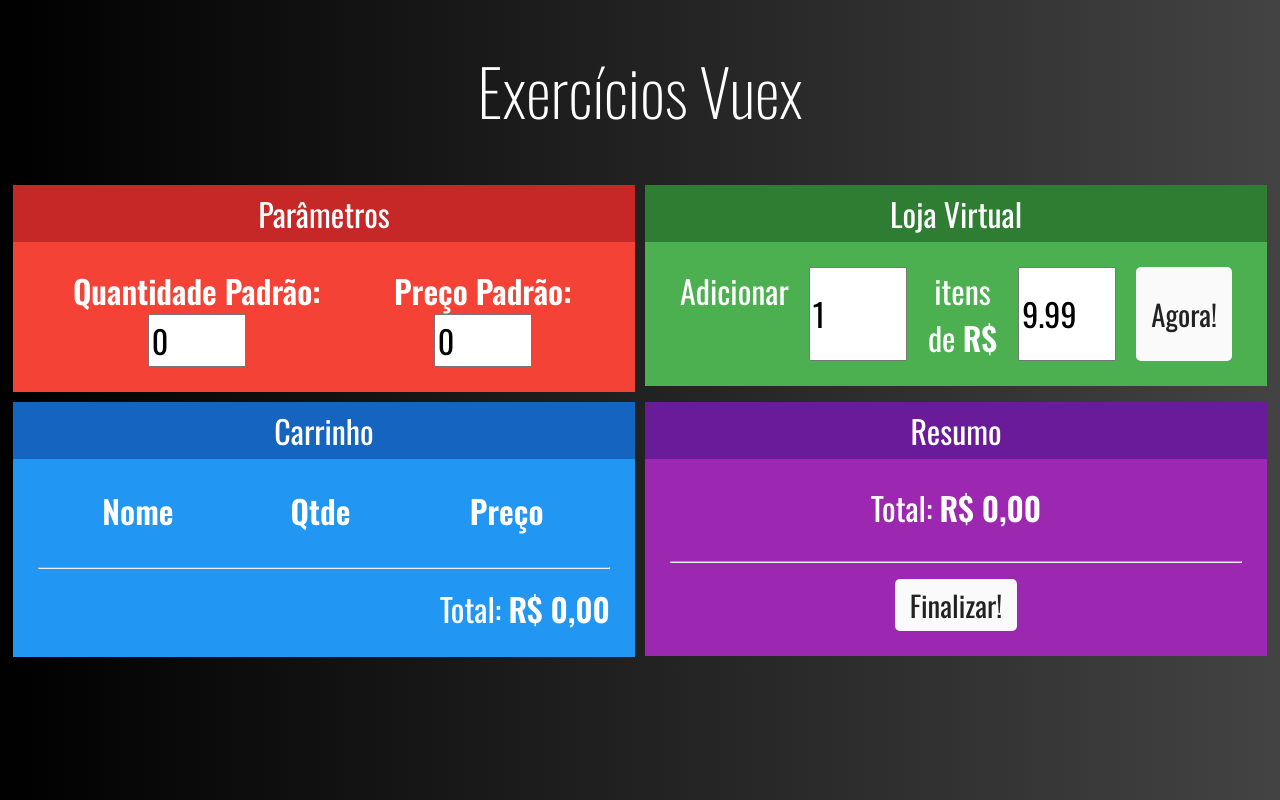
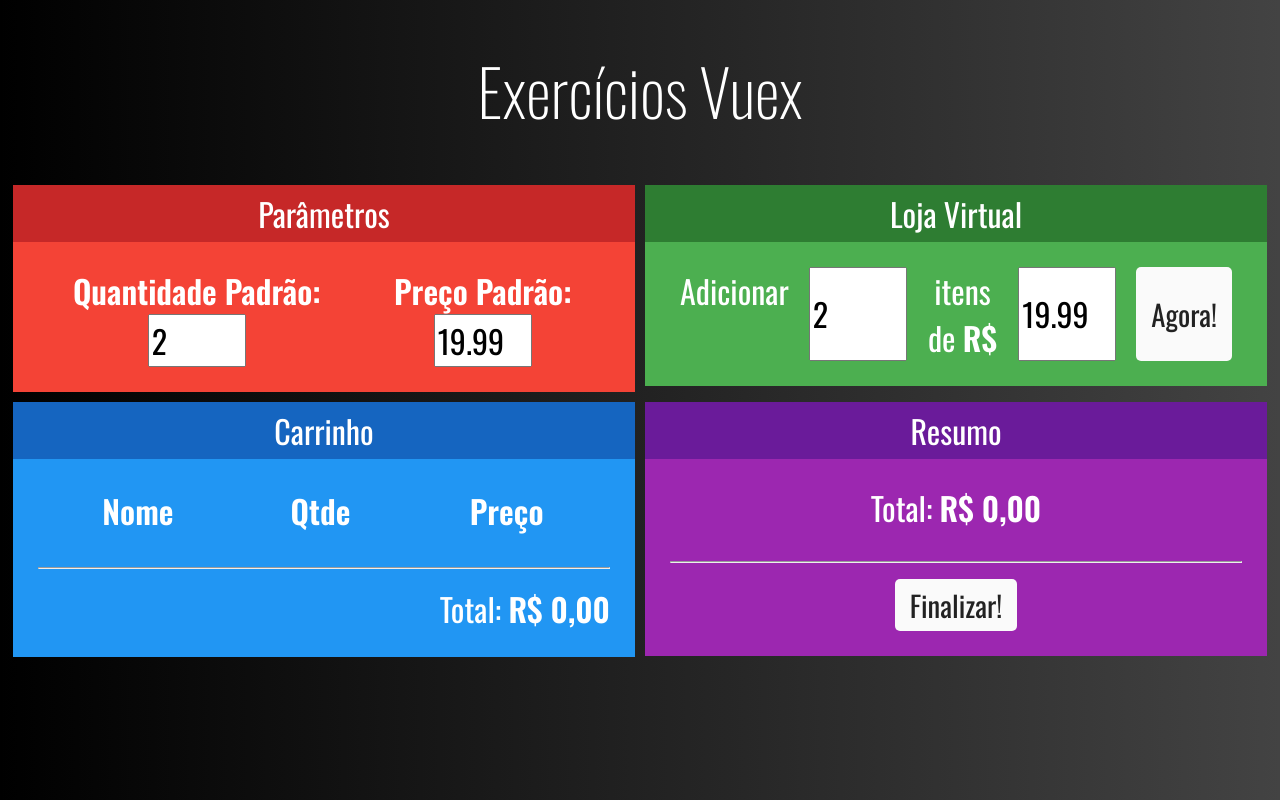
Before and after one commit to hugopedro/Vue-2, a Vue app in the folder vuex-exercicios/vuex-exercicios/: page / in a window 1280 px wide. Built offline with nearby package versions, Linux system fonts and the light colour scheme.

Commit message:
Vuex e Two-Way-Binding (v-model)

```diff
--- a/vuex-exercicios/vuex-exercicios/src/components/Loja.vue
+++ b/vuex-exercicios/vuex-exercicios/src/components/Loja.vue
@@ -17,10 +17,16 @@ import  {mapActions } from 'vuex'
 export default {
     data() {
         return {
-            sequencia: 1,
-            quantidade: 1,
-            preco: 9.99,
+            sequencia: 1
         }
+    },
+    computed: {
+        quantidade() {
+            return this.$store.state.quantidade
+        },
+        preco() {
+            return this.$store.state.preco
+        } //após criar as unidades computadas deve-se remover as propiedades iguais em data para n dar conflito
     },
     methods: {
         //getters são colocados dentro de propiedades computadas, e setters dentro dos métodos!
--- a/vuex-exercicios/vuex-exercicios/src/components/Parametros.vue
+++ b/vuex-exercicios/vuex-exercicios/src/components/Parametros.vue
@@ -15,10 +15,22 @@
 
 <script>
 export default {
-    data() {
-        return {
-            quantidade: 0,
-            preco: 0
+    computed: { //desse jeito a propiedade computada pode alterar e ler
+        quantidade: { //porem é uma gambiarra pois alterações devem ser feitas em data
+            get() {
+                return this.$store.state.quantidade
+            },
+            set(valor) {
+                this.$store.commit('setQuantidade', valor)
+            }
+        },
+        preco: {
+            get () {
+                return this.$store.state.preco
+            },
+            set (valor) {
+                this.$store.commit('setPreco', valor)
+            }
         }
     }
 }
--- a/vuex-exercicios/vuex-exercicios/src/store/store.js
+++ b/vuex-exercicios/vuex-exercicios/src/store/store.js
@@ -7,7 +7,9 @@ Vue.use(Vuex)
 
 export default new Vuex.Store({
     state: {
-        produtos: []
+        produtos: [],
+        quantidade: 2,
+        preco: 19.99
     },
     getters: {
         valorTotal(state) {
@@ -20,6 +22,12 @@ export default new Vuex.Store({
     mutations: { //payload é uma convenção de nome pra passar um dado adicional
         adicionarProduto(state, payload) {
             state.produtos.push(payload)//usarei o commit pra chamar o mutation em loja.vue
+        },
+        setQuantidade(state, payload) {
+            state.quantidade = payload
+        },
+        setPreco(state, payload) {
+            state.preco = payload
         }
     },
     actions: { // O objetivo da action não é alterar o estado, portanto recebe context que é uma
```
